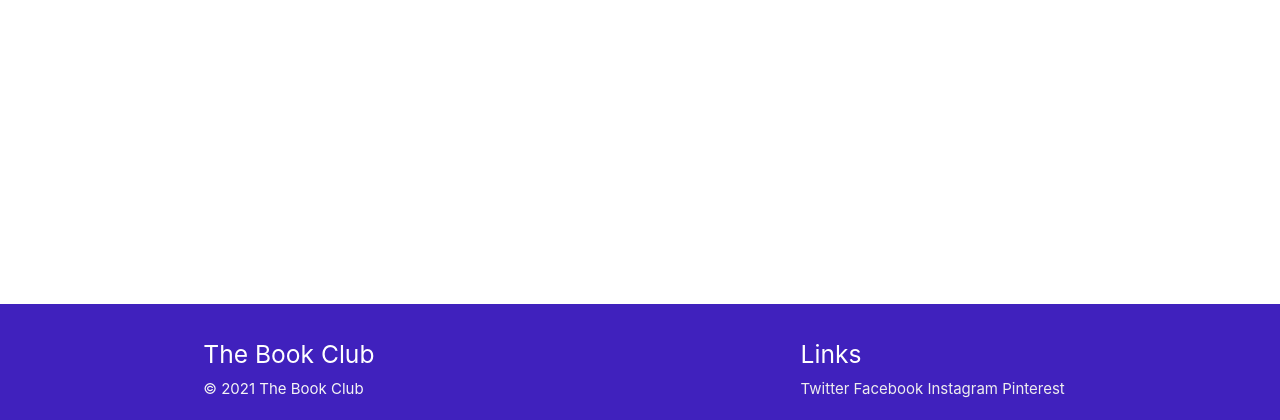
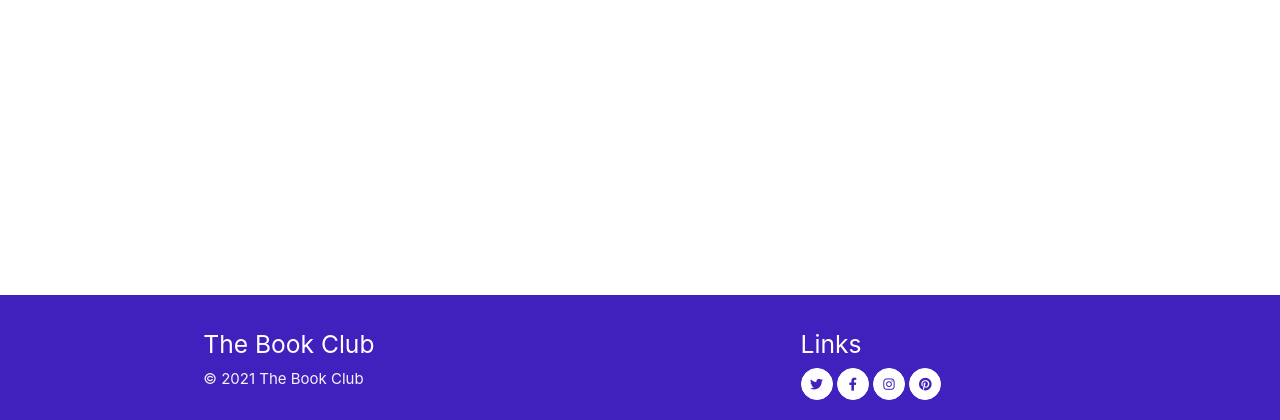
Before and after one commit to JamesSinnott1994/The-Book-Club, a Flask app: page /books in a window 1280 px wide. Shown: the part 380-800 px from the top of the page. Run offline with Flask 2, Linux system fonts and the light colour scheme; data that the repository does not hold is empty; some libraries are stand-ins or nearby versions.

Commit message:
[STYLE] Styling for social links

```diff
--- a/static/css/style.css
+++ b/static/css/style.css
@@ -213,6 +213,34 @@ form i {
 
 #most-popular-area .book-img-container {
     border: 2px solid white;
+}
+
+/* .social-links li {
+    border-radius: 50%;
+    background-color: white;
+    padding: 4px;
+}
+
+.social-links i {
+    color: #4021BD;
+    font-size: 20px;
+    margin-right: 3px;
+} */
+
+.social-links li a i {
+    width: 32px;
+    height: 32px;
+    padding: 12px 0;
+    font-size: 13px;
+    line-height: 7px;
+    border-radius: 50%;
+    border: 1px solid white;
+    color: #4021BD;
+    background: white;
+    transition: all 0.35s ease-in-out;
+    -moz-transition: all 0.35s ease-in-out;
+    -webkit-transition: all 0.35s ease-in-out;
+    -o-transition: all 0.35s ease-in-out;
 }
 
 /* Books Page */
--- a/templates/base.html
+++ b/templates/base.html
@@ -110,11 +110,11 @@
 
                 <div class="col l4 offset-l2 s12">
                     <h5 class="white-text">Links</h5>
-                    <ul>
-                        <li><a class="grey-text text-lighten-3" target="_blank" href="https://twitter.com/">Twitter</a></li>
-                        <li><a class="grey-text text-lighten-3" target="_blank" href="https://facebook.com/">Facebook</a></li>
-                        <li><a class="grey-text text-lighten-3" target="_blank" href="https://instagram.com/">Instagram</a></li>
-                        <li><a class="grey-text text-lighten-3" target="_blank" href="https://pinterest.com/">Pinterest</a></li>
+                    <ul class="social-links">
+                        <li class="center-align"><a class="grey-text text-lighten-3" target="_blank" href="https://twitter.com/"><i class="fab fa-twitter" aria-hidden="true"></i></a></li>
+                        <li class="center-align"><a class="grey-text text-lighten-3" target="_blank" href="https://facebook.com/"><i class="fab fa-facebook-f" aria-hidden="true"></i></a></li>
+                        <li class="center-align"><a class="grey-text text-lighten-3" target="_blank" href="https://instagram.com/"><i class="fab fa-instagram" aria-hidden="true"></i></a></li>
+                        <li class="center-align"><a class="grey-text text-lighten-3" target="_blank" href="https://pinterest.com/"><i class="fab fa-pinterest" aria-hidden="true"></i></a></li>
                     </ul>
                 </div>
 
```
